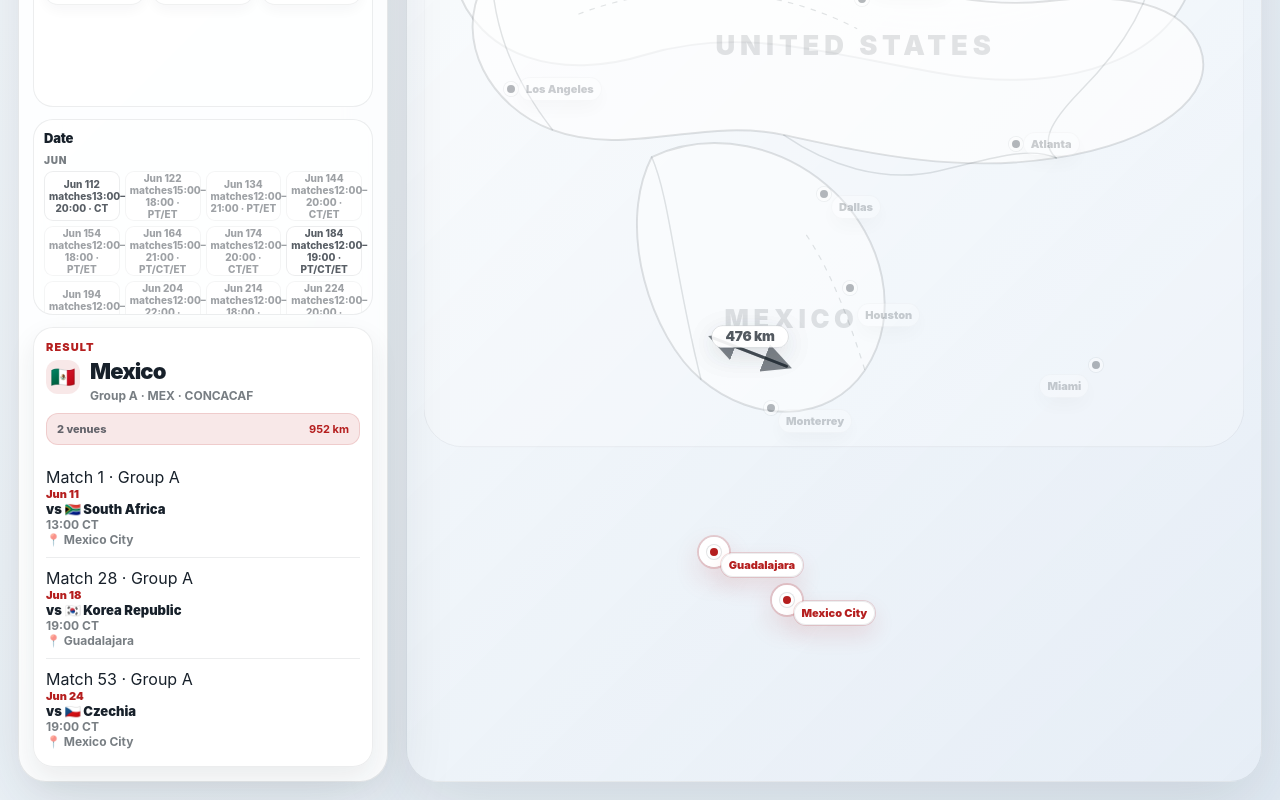
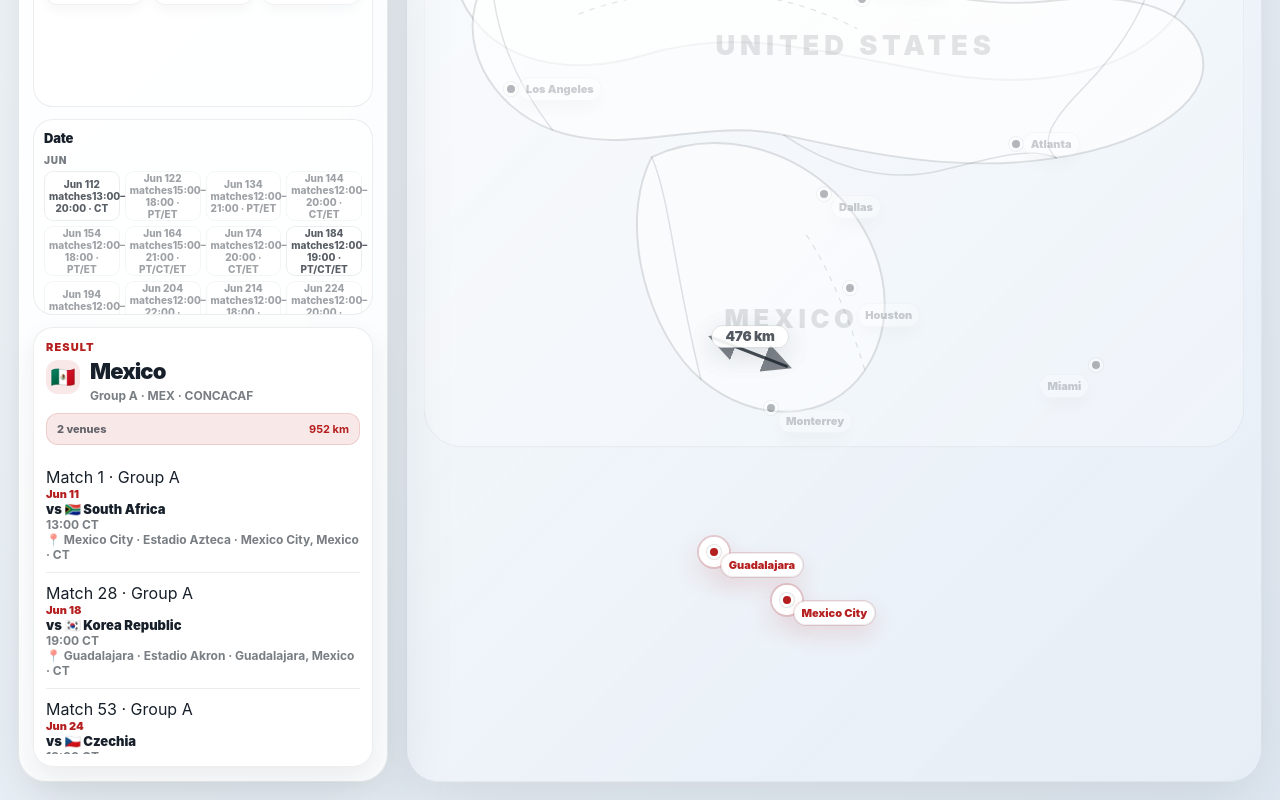
Before and after one commit to AudioStakes/world-cup-2026-atlas, a Preact app: page / in a window 1280 px wide. Shown: the part 814-1614 px from the top of the page. Built offline with nearby package versions, Linux system fonts and the light colour scheme.

Commit message:
feat: show venue details in match items

```diff
--- a/src/features/explorer/createResultViewModel.ts
+++ b/src/features/explorer/createResultViewModel.ts
@@ -198,9 +198,15 @@
 }
 
 function createVenueSubtitle(venue: Venue): string {
-  return `${venue.stadiumName} · ${venue.city}, ${formatHostCountryCode(venue.countryCode)} · ${
-    venue.timeZone.abbreviation
-  }`;
+  return `${venue.stadiumName} · ${createVenueCityLabel(venue)} · ${venue.timeZone.abbreviation}`;
+}
+
+function createVenueDetailLabel(venue: Venue): string {
+  return `${venue.stadiumName} · ${createVenueCityLabel(venue)} · ${venue.timeZone.abbreviation}`;
+}
+
+function createVenueCityLabel(venue: Venue): string {
+  return `${venue.city}, ${formatHostCountryCode(venue.countryCode)}`;
 }
 
 function formatHostCountryCode(countryCode: HostCountryCode): string {
@@ -230,6 +236,7 @@
     secondaryText: `${match.kickoffLocal} ${venue.timeZone.abbreviation}`,
     venueId: venue.id,
     venueLabel: venue.name,
+    venueDetailLabel: createVenueDetailLabel(venue),
   };
 }
 
--- a/src/features/explorer/types.ts
+++ b/src/features/explorer/types.ts
@@ -132,6 +132,7 @@
   readonly secondaryText: string;
   readonly venueId: VenueId;
   readonly venueLabel: string;
+  readonly venueDetailLabel: string;
 };
 
 export type CountryRouteSummaryViewModel = {
--- a/src/ui/components/ResultCard.tsx
+++ b/src/ui/components/ResultCard.tsx
@@ -33,7 +33,9 @@
             <p class="match-card__date">{match.dateLabel}</p>
             <p class="match-card__primary">{match.primaryText}</p>
             <p class="match-card__secondary">{match.secondaryText}</p>
-            <p class="match-card__venue">📍 {match.venueLabel}</p>
+            <p class="match-card__venue">
+              📍 {match.venueLabel} · {match.venueDetailLabel}
+            </p>
           </li>
         ))}
       </ol>
```
Also changed, not shown: 2 other files (tests, documents, lock files or other folders).
